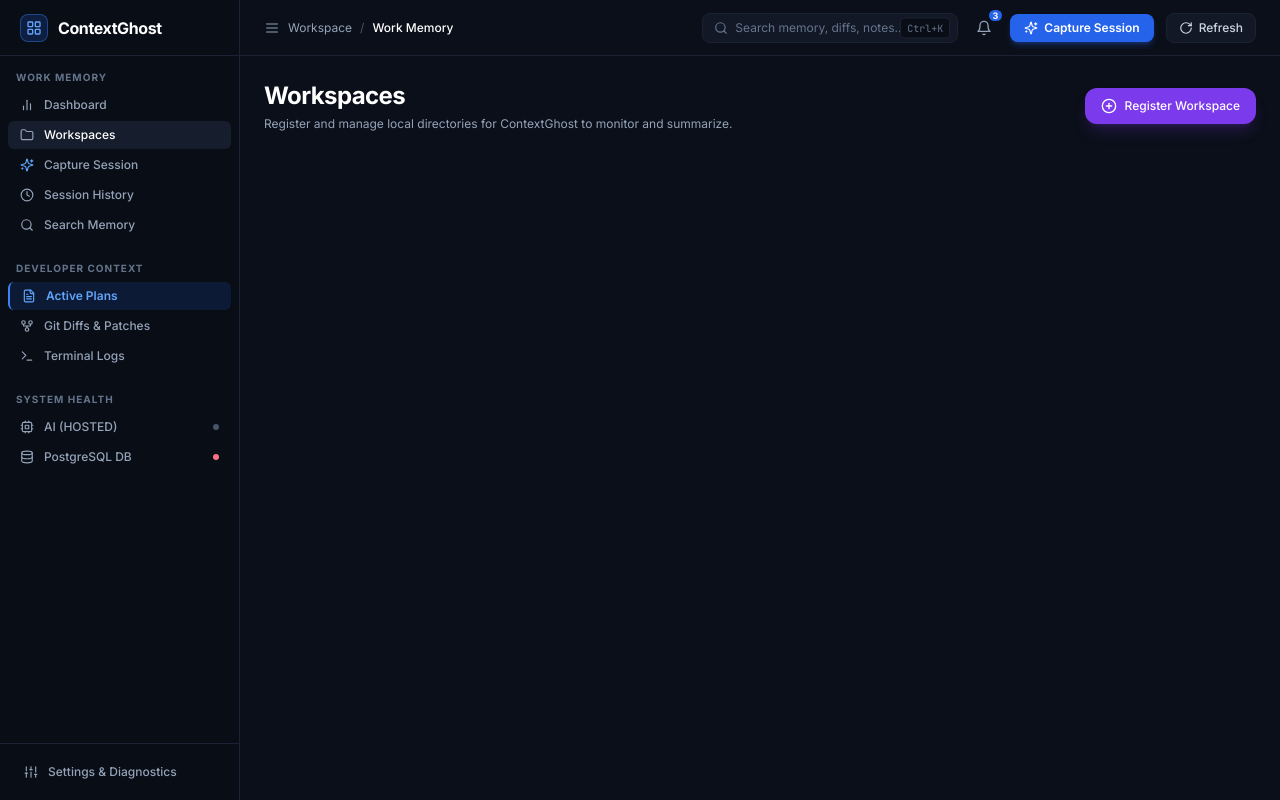
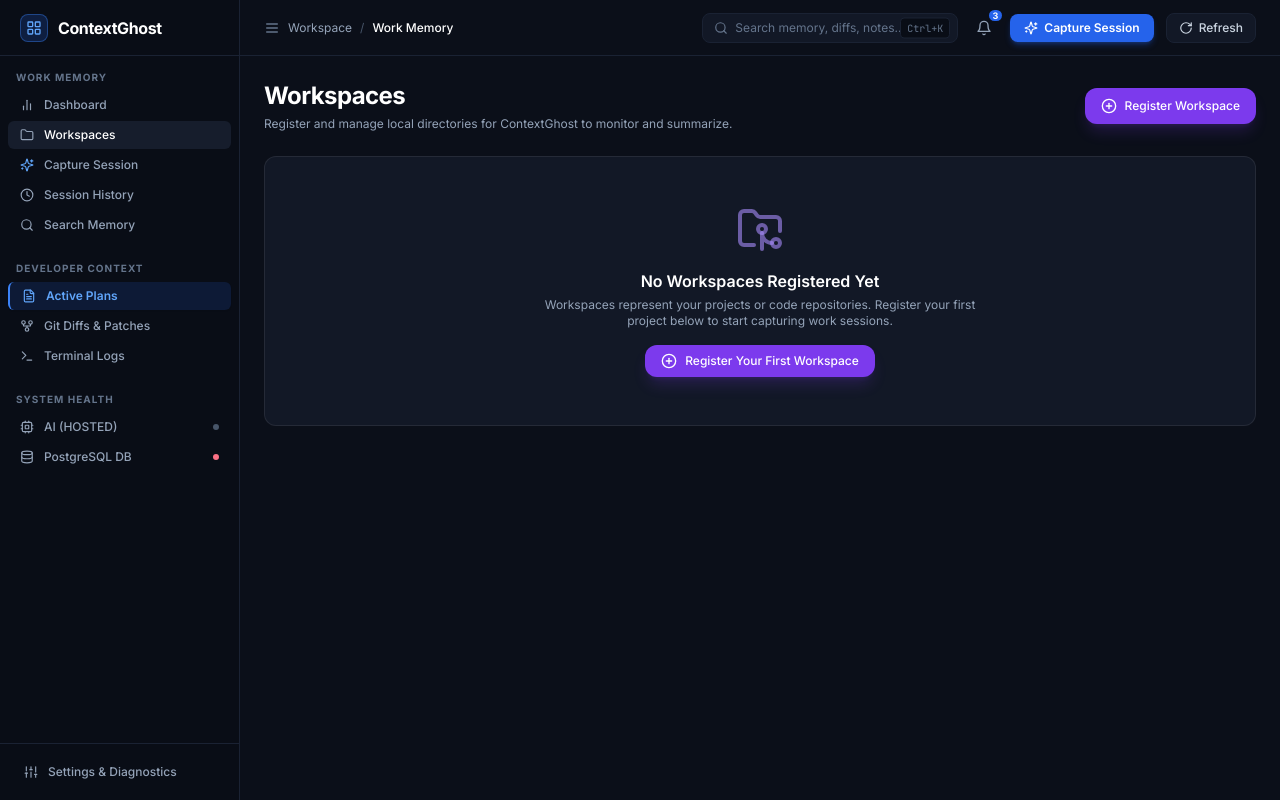
Before and after one commit to CyborgX-hash/ContextGhost, a React (Vite) app in the folder apps/web/: page /workspaces in a window 1280 px wide. Built offline with nearby package versions, Linux system fonts and the light colour scheme; no server answers.

Commit message:
feat(ui): add clean empty states across dashboard, workspaces, and capture page

```diff
--- a/apps/web/src/pages/CaptureSessionPage.jsx
+++ b/apps/web/src/pages/CaptureSessionPage.jsx
@@ -203,7 +203,7 @@
             className="min-w-[260px] max-w-[480px] px-3 py-2 rounded-lg bg-ghost-surface border border-ghost-border text-sm text-slate-200 font-medium focus:outline-none focus:border-violet-500 disabled:opacity-50 disabled:cursor-not-allowed appearance-auto"
           >
             {workspaces.length === 0 && (
-              <option value="" disabled>Loading workspaces…</option>
+              <option value="" disabled>No workspaces registered yet</option>
             )}
             {workspaces.map((w) => (
               <option key={w.id} value={w.id}>
@@ -216,13 +216,10 @@
         <div className="flex items-center gap-2 self-start sm:self-auto">
           {workspaces.length === 0 && (
             <button
-              onClick={() => {
-                refreshWorkspaces();
-                refreshSystemStatus();
-              }}
-              className="px-2.5 py-1 rounded bg-violet-600/30 hover:bg-violet-600/50 text-violet-300 text-xs border border-violet-500/40 transition-colors font-medium"
+              onClick={() => navigate('/workspaces')}
+              className="px-3 py-1.5 rounded-lg bg-violet-600 hover:bg-violet-500 text-white text-xs font-semibold shadow-md shadow-violet-600/30 transition-all flex items-center gap-1.5"
             >
-              Retry
+              <span>+ Create Workspace</span>
             </button>
           )}
           <button
--- a/apps/web/src/pages/OverviewDashboard.jsx
+++ b/apps/web/src/pages/OverviewDashboard.jsx
@@ -7,7 +7,9 @@
   Disc,
   GitBranch,
   Zap,
-  Target
+  Target,
+  FolderGit2,
+  PlusCircle
 } from 'lucide-react';
 import { useWorkspace } from '../context/WorkspaceContext';
 import { api } from '../services/api';
@@ -314,6 +316,23 @@
             );
           })}
         </div>
+      ) : workspaces.length === 0 ? (
+        <div className="bg-[#121826] border border-[#1a2233] rounded-xl p-12 text-center space-y-4">
+          <FolderGit2 className="w-12 h-12 text-violet-400/60 mx-auto" />
+          <div className="space-y-1">
+            <h3 className="text-base font-semibold text-white">Welcome to ContextGhost</h3>
+            <p className="text-xs text-slate-400 max-w-md mx-auto">
+              Your database is clean. Get started by registering your first workspace project to start recording work memory.
+            </p>
+          </div>
+          <NavLink
+            to="/workspaces"
+            className="inline-flex items-center gap-2 px-4 py-2 rounded-xl bg-violet-600 hover:bg-violet-500 text-white font-medium text-xs shadow-lg shadow-violet-600/20 transition-all"
+          >
+            <PlusCircle className="w-4 h-4" />
+            <span>Create Your First Workspace</span>
+          </NavLink>
+        </div>
       ) : (
         <div className="bg-[#121826] border border-[#1a2233] rounded-xl p-12 text-center space-y-2">
           <Disc className="w-8 h-8 text-slate-600 mx-auto" />
--- a/apps/web/src/pages/WorkspacesPage.jsx
+++ b/apps/web/src/pages/WorkspacesPage.jsx
@@ -80,8 +80,26 @@
         </button>
       </div>
 
-      {/* Workspace Cards Grid */}
-      <div className="grid grid-cols-1 md:grid-cols-2 lg:grid-cols-3 gap-5">
+      {/* Workspace Cards Grid or Empty State */}
+      {workspaces.length === 0 ? (
+        <div className="rounded-xl bg-ghost-card border border-ghost-border p-12 text-center space-y-4">
+          <FolderGit2 className="w-12 h-12 text-violet-400/60 mx-auto" />
+          <div className="space-y-1">
+            <h3 className="text-base font-semibold text-white">No Workspaces Registered Yet</h3>
+            <p className="text-xs text-slate-400 max-w-md mx-auto">
+              Workspaces represent your projects or code repositories. Register your first project below to start capturing work sessions.
+            </p>
+          </div>
+          <button
+            onClick={() => setShowModal(true)}
+            className="inline-flex items-center gap-2 px-4 py-2 rounded-xl bg-violet-600 hover:bg-violet-500 text-white font-medium text-xs shadow-lg shadow-violet-600/20 transition-all"
+          >
+            <PlusCircle className="w-4 h-4" />
+            <span>Register Your First Workspace</span>
+          </button>
+        </div>
+      ) : (
+        <div className="grid grid-cols-1 md:grid-cols-2 lg:grid-cols-3 gap-5">
         {workspaces.map((ws) => {
           const isActive = activeWorkspace?.id === ws.id;
           const sessionCount = ws._count?.sessions || 0;
@@ -160,6 +178,7 @@
           );
         })}
       </div>
+      )}
 
       {/* Modal: Register Workspace */}
       {showModal && (
```
